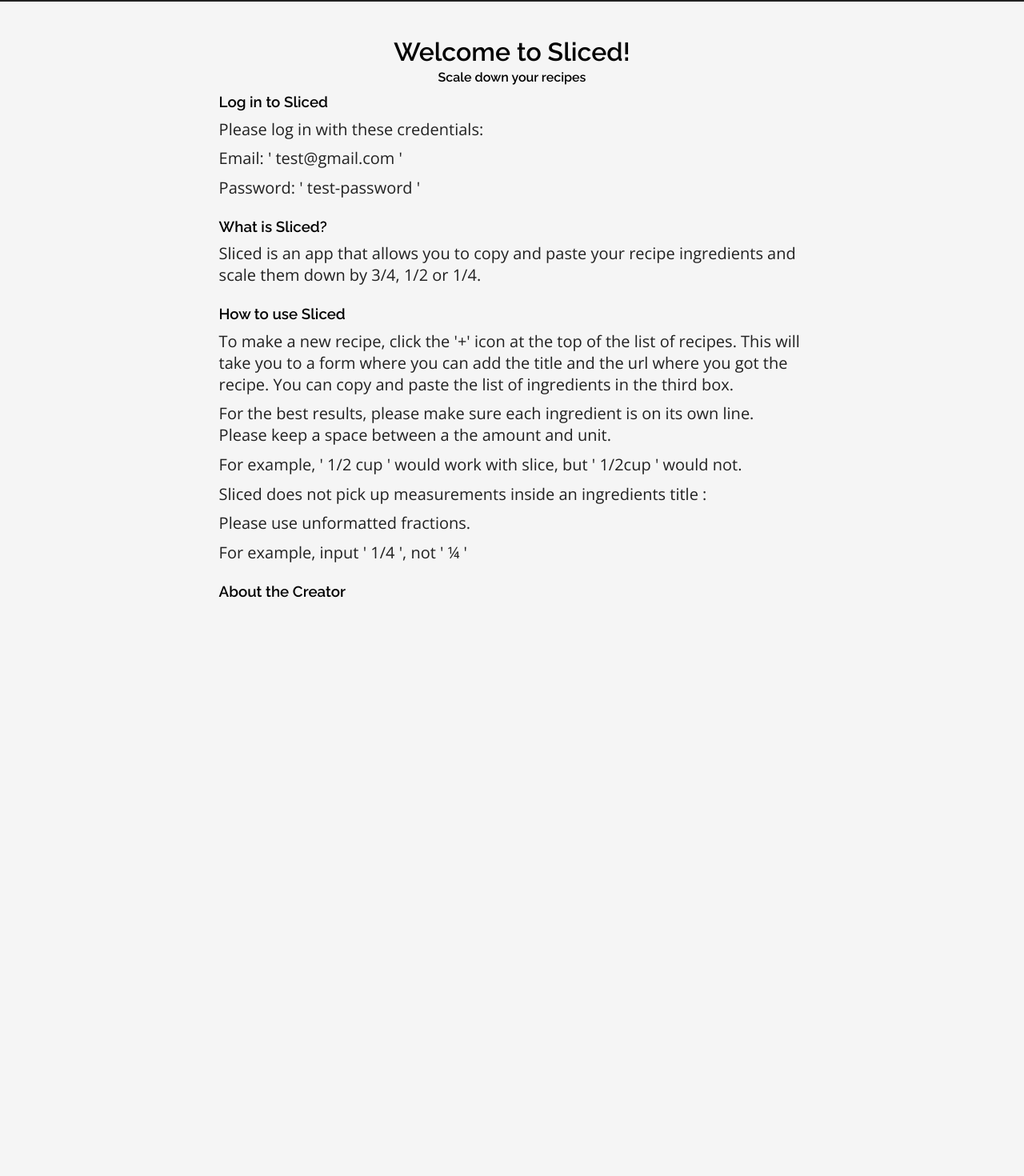
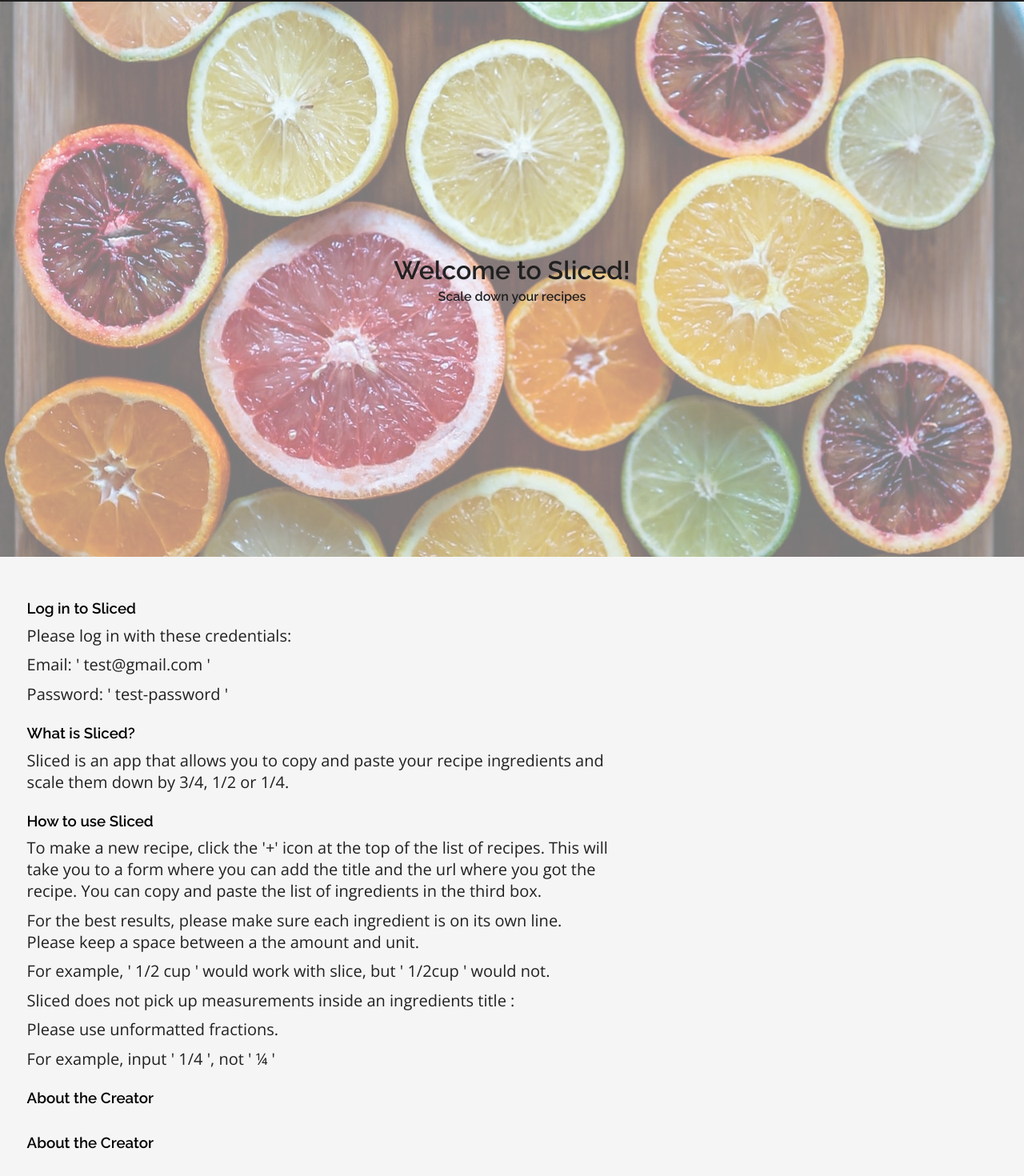
Before and after one commit to rachelrly/sliced-client, a React (Create React App) app: page / in a window 1280 px wide. Shown: the part 104-1574 px from the top of the page at 80% size. Before the commit the page ends 892 px from the top, so only its background shows below. Built offline with nearby package versions, Linux system fonts and the light colour scheme.

Commit message:
deploy with images and login validation

```diff
--- a/src/App.css
+++ b/src/App.css
@@ -4,6 +4,7 @@ main {
     height: 100%;
     width: inherit;
     display: flex;
+    flex-direction: column;
     justify-content: center;
     align-items: flex-start;
 }
--- a/src/components/AddRecipe/AddRecipe.js
+++ b/src/components/AddRecipe/AddRecipe.js
@@ -17,7 +17,8 @@ class AddRecipe extends Component {
         this.state = {
             title: '',
             url: '',
-            ingredients: ''
+            ingredients: '',
+            error: false
         }
     }
 
@@ -45,6 +46,15 @@ class AddRecipe extends Component {
         const token = TokenService.getAuthToken();
         const user_id = jwt_decode(token).user_id;
 
+        if (!this.state.title.length || !this.state.ingredients.length) {
+            this.setState({
+                error: true
+            })
+            //add class error to form
+            //add string of text next to submit button
+            return true;
+        }
+
         UserRecipesApiService.createRecipe(recipe, user_id)
             .then(this.context.addRecipe(recipe))
             .then(this.props.history.push('/recipe'))
@@ -62,6 +72,8 @@ class AddRecipe extends Component {
             id: cuid()
         }
 
+        let error = this.state.error ? <span className='error_text'>Recipe title and ingredients are required.</span> : null;
+        let err_class = this.state.error ? 'err' : null;
         return (
             <section className='add_section' >
                 <div className='goBack_wrapper'>
@@ -75,10 +87,13 @@ class AddRecipe extends Component {
                 </div>
                 <form className='AddRecipe_form'
                     onSubmit={(e) => this.handleFormSubmit(e, recipe)}>
+
                     <label htmlFor='title'>Title</label>
                     <input
+
                         name='title'
                         type='text'
+                        className={err_class}
                         onChange={(e) => this.setState({
                             title: e.target.value
                         })} />
@@ -94,7 +109,9 @@ class AddRecipe extends Component {
                     <label htmlFor='ingredients'>Ingredients</label>
                     <textarea
                         name='ingredients'
+                        className={err_class}
                         onChange={(e) => this.parseTextAreaInput(e)} />
+                    {error}
                     <button
                         type='submit'
                         className='form_button'
--- a/src/components/Form.css
+++ b/src/components/Form.css
@@ -29,12 +29,12 @@ textarea {
 
 input:focus,
 input:active{
-    outline: 2px solid var(--colors--accent-bright);
+    border: 2px solid var(--colors--accent-bright);
 }
 
 textarea:focus,
 textarea:active{
-    outline: 2px solid var(--colors--accent-bright);
+    border: 2px solid var(--colors--accent-bright);
 }
 
 .form_button {
@@ -50,6 +50,15 @@ textarea:active{
     background-color: var(--colors--light);
 }
 
+.error_text{
+    color: var(--colors--accent-extreme);
+    font-size: var(--fontsize--sm);
+}
+
+.err{
+    border: 2px solid var(--colors--accent-extreme);
+}
+
 
 @media all and (min-width: 600px){
     form{
--- a/src/components/Header/Header.css
+++ b/src/components/Header/Header.css
@@ -10,6 +10,7 @@ header {
     padding: var(--spacer--med);
     font-size: var(--fontsize--lg);
     background-color: var(--colors--dark);
+    overflow-x: hidden;
 }
 
 h1{
@@ -49,7 +50,8 @@ header button:focus{
 
 @media all and (min-width: 600px){
     header{
-        padding: var(--spacer--med) var(--spacer--lg)
+        padding: var(--spacer--med) var(--spacer--lg);
+
     }
 
     header button{
--- a/src/components/LandingPage/LandingPage.css
+++ b/src/components/LandingPage/LandingPage.css
@@ -3,6 +3,38 @@ color: red;
 background-image: url('image.jpg') ;
 } */
 
+.img_wrapper{
+    width: 100%;
+    height: calc(100vh - 106px);
+    padding: 0;
+    margin: 0;
+    color: var(--colors--dark);
+    display: flex;
+    flex-direction: column;
+    justify-content: center;
+    align-items: center;
+}
+
+.img_wrapper::before{
+    z-index: -1;
+    opacity: 50%;
+    background-image: url(bg-lg.jpg);
+    background-position: center;
+    content: "";
+    width: 100%;
+    height: calc(100vh - 106px);
+    padding: 0;
+    margin: 0;
+    position: absolute;
+
+
+}
+
+.landing_title{
+    font-size: var(--fontsize--tablet--lg);
+    color: var(--colors--dark);
+    z-index: 3;
+}
 
 article{
     text-align: left;
@@ -45,9 +77,7 @@ article{
 
 }
 
-
-@media all and (min-width: 600px){
-  .landing_title{
-        font-size: var(--fontsize--tablet--lg);
-    }
+img{
+    width: 100%;
+    height: 100%;
 }
--- a/src/components/LandingPage/LandingPage.js
+++ b/src/components/LandingPage/LandingPage.js
@@ -5,9 +5,14 @@ import TokenService from '../../services/token-service';
 function LandingPage() {
 
     return (
-        <section className='landing_page_wrapper'>
+
+        <>
+            <article className='img_wrapper'>
                 <h2 className='landing_title'>Welcome to Sliced!</h2>
                 <h4>Scale down your recipes</h4>
+            </article>
+
+            <section className='landing_page_wrapper'>
 
 
                 <article>
@@ -51,6 +56,14 @@ function LandingPage() {
 
                     </div>
                 </article>
+                <article>
+
+                    <h3>About the Creator</h3>
+                    <div className='p_wrapper'>
+                        <p></p>
+                    </div>
+
+                </article>
 
                 <article>
 
@@ -60,7 +73,7 @@ function LandingPage() {
                     </div>
 
                 </article>
-        </section >
+            </section ></>
     )
 }
 
--- a/src/components/Login/Login.js
+++ b/src/components/Login/Login.js
@@ -3,13 +3,17 @@ import AuthApiService from '../../services/auth-api-service';
 import TokenService from '../../services/token-service';
 import UserContext from '../../user-context';
 import '../Form.css';
+import Loading from '../Loading/Loading'
 
 class Login extends Component {
     static contextType = UserContext;
 
     constructor(props) {
         super(props);
-        this.state = { error: null }
+        this.state = {
+            error: false,
+            loading: false
+        }
     }
 
     //const { onLogin } = useUserDataContext()
@@ -22,10 +26,9 @@ class Login extends Component {
 
     handleSubmitAuth = e => {
         e.preventDefault();
-        this.setState({ error: null });
+        this.setState({ error: null, loading: true });
         const { email, password } = e.target
 
-        this.context.loading()
         AuthApiService.postLogin({
             email: email.value.toLowerCase(),
             password: password.value
@@ -36,10 +39,10 @@ class Login extends Component {
                 TokenService.saveAuthToken(res.authToken)
                 this.context.onLogin(res.user_id)
 
+
             })
-
             .catch(res => {
-                this.setState({ error: res.error })
+                this.setState({ error: true, loading: false })
             })
     }
 
@@ -47,22 +50,25 @@ class Login extends Component {
 
 
     render() {
-
-        return (
-            <section className='Login_section'>
+        let err = this.state.error ? <span className='error_text'>Invalid email or password</span> : null;
+        let errClass = this.state.error ? 'err' : null
+        const renderPage = this.state.loading ? <Loading /> : <section className='Login_section'>
             <form
                 className='Login_form'
                 onSubmit={this.handleSubmitAuth}>
 
                 <label htmlFor='email'></label>
-                    <input name='email' type='text' />
+                <input name='email' type='text' className={errClass} placeholder='test@gmail.com' />
 
                 <label htmlFor='password'></label>
-                    <input name='password' type='password' />
-
-                    <button type='submit' className='form_button'>Log In</button>
+                <input name='password' type='password' className={errClass} placeholder='test-password' />
+                {err}
+                <button type='submit' className='form_button' >Log In</button>
             </form>
         </section>
+        return (
+            <>{renderPage}</>
+
         )
     }
 }
--- a/src/components/RecipeList/RecipeList.js
+++ b/src/components/RecipeList/RecipeList.js
@@ -13,7 +13,7 @@ class RecipeList extends Component {
 
     render() {
 
-        const recipeList = !this.context.recipes.length
+        const recipeList = !this.context.recipes
             ? <h2>There are no recipes</h2>
             : <RecipeThumbnails user={this.context.user_id} recipes={this.context.recipes} />
         return (
--- a/src/components/RecipePage/RecipePage.css
+++ b/src/components/RecipePage/RecipePage.css
@@ -65,6 +65,7 @@ input[type=range]:focus{
     border-radius: 50%;
     background: var(--colors--accent-extreme);
     cursor: pointer;
+    outline: none;
 }
 
 .slider::-moz-range-thumb{
--- a/src/config.js
+++ b/src/config.js
@@ -1,4 +1,4 @@
 export default {
-    API_ENDPOINT: process.env.API_ENDPOINT || 'https://evening-cove-78261.herokuapp.com/api',
+    API_ENDPOINT: process.env.API_ENDPOINT || 'https://mighty-badlands-05784.herokuapp.com/api',
     TOKEN_KEY: process.env.TOKEN_KEY || "secret"
 }
--- a/src/services/parse-amount-service.js
+++ b/src/services/parse-amount-service.js
@@ -31,7 +31,5 @@ export function parseAmount(str) {
 
     })
 
-    //check if unit matches valid types, get the matching values
-    //const unit = validtypes.find(u => u.input === unit)
     return { num, unit }
 }
```
Also changed, not shown: src/components/AddRecipe/AddRecipe.css (line endings or trailing spaces), src/components/LandingPage/bg-lg.jpg (added), src/components/LandingPage/bg-small.jpg (renamed from src/bg-small.jpg). Lines whose indentation alone changed are shown as unchanged.
